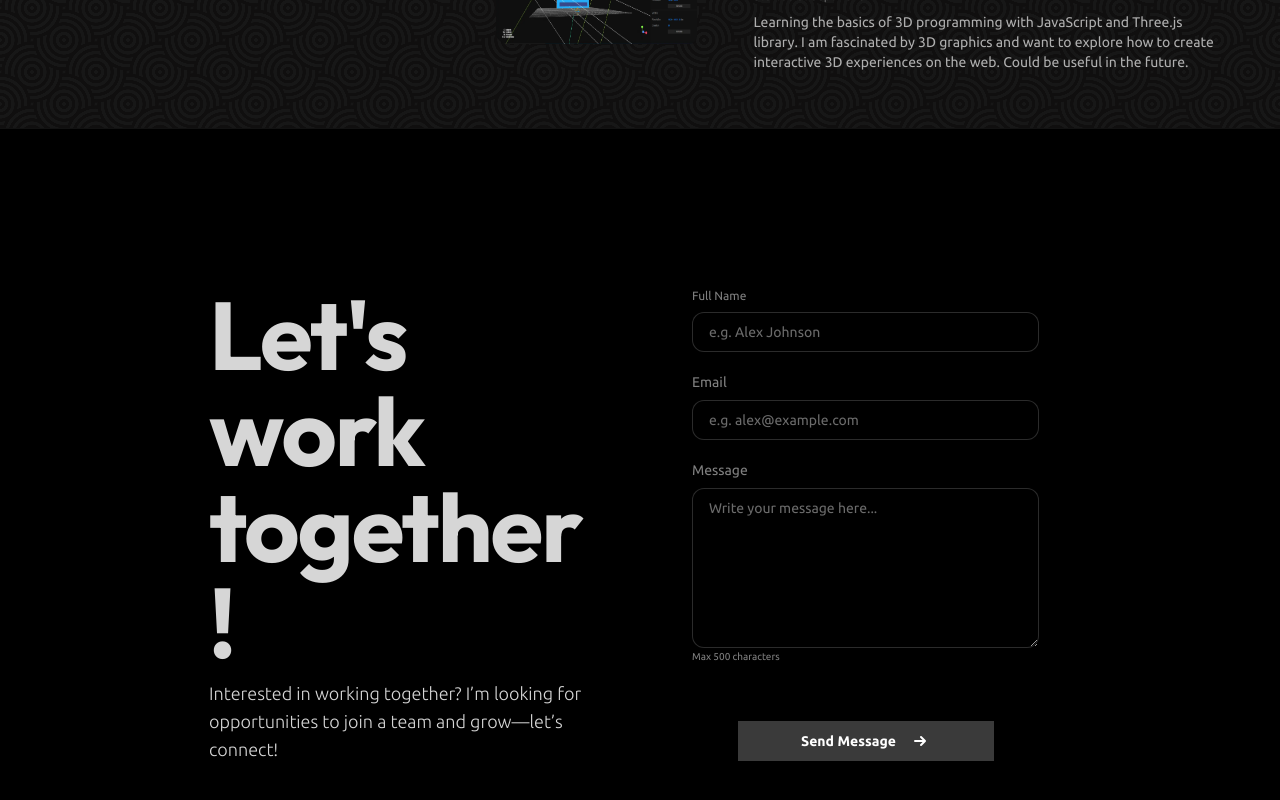
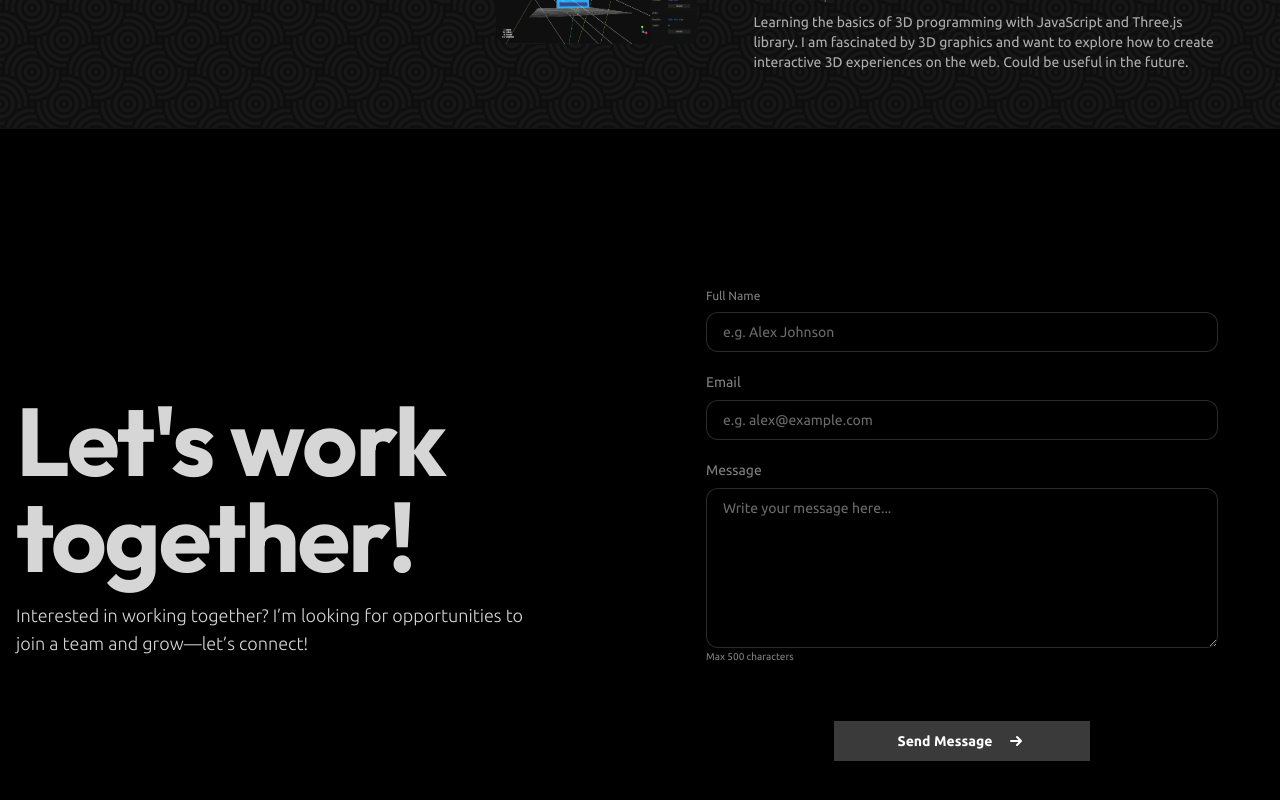
Before and after one commit to denverdelamasa/portfolio-v2, a Next.js app: page / in a window 1280 px wide. Shown: the part 3689-4489 px from the top of the page. Built offline with nearby package versions, Linux system fonts and the light colour scheme.

Commit message:
style: fixed contactform typography

```diff
--- a/src/components/homepage/Contact.tsx
+++ b/src/components/homepage/Contact.tsx
@@ -5,10 +5,10 @@ import Link from "next/link";
 export default function Contact() {
   return (
     <div id="contact" className="hero h-full w-full">
-      <div className="hero-content m-4 text-center flex flex-col md:flex-row gap-10">
+      <div className="hero-content text-center flex flex-col md:flex-row gap-10 w-full">
         <div className="w-full md:w-1/2 text-left items-left justify-left align-middle">
-          <h1 className="text-5xl lg:text-8xl font-bold mb-2">
-            Let's work <p className="hover:text-red-500 transition-colors duration-200 ease-in">together</p>!
+          <h1 className="text-5xl lg:text-8xl font-bold mb-4">
+            Let's work <span className="hover:text-red-500 transition-colors duration-200 ease-in">together</span>!
           </h1>
           <p className="text-sm lg:text-lg lg:max-w-lg font-thin mb-2">
             Interested in working together? I’m looking for opportunities to join a team and grow—let’s connect!
--- a/src/components/homepage/ContactForm.tsx
+++ b/src/components/homepage/ContactForm.tsx
@@ -1,7 +1,7 @@
 export default function ContactForm() {
   return (
     <div className="contact-form w-full max-w-xl m-auto">
-      <div className="card backdrop-blur-xs shadow-lg rounded-2xl overflow-hidden p-8 hover:scale-105 hover:bg-base-100 transition-all duration-200 ease-in-out">
+      <div className="card backdrop-blur-xs shadow-lg rounded-2xl overflow-hidden p-8 hover:scale-102 hover:bg-base-100 transition-all duration-200 ease-in-out">
           <form className="flex flex-col gap-5 m-auto w-full items-center align-middle justify-center">
 
             <div className="form-control flex flex-col w-full">
```
